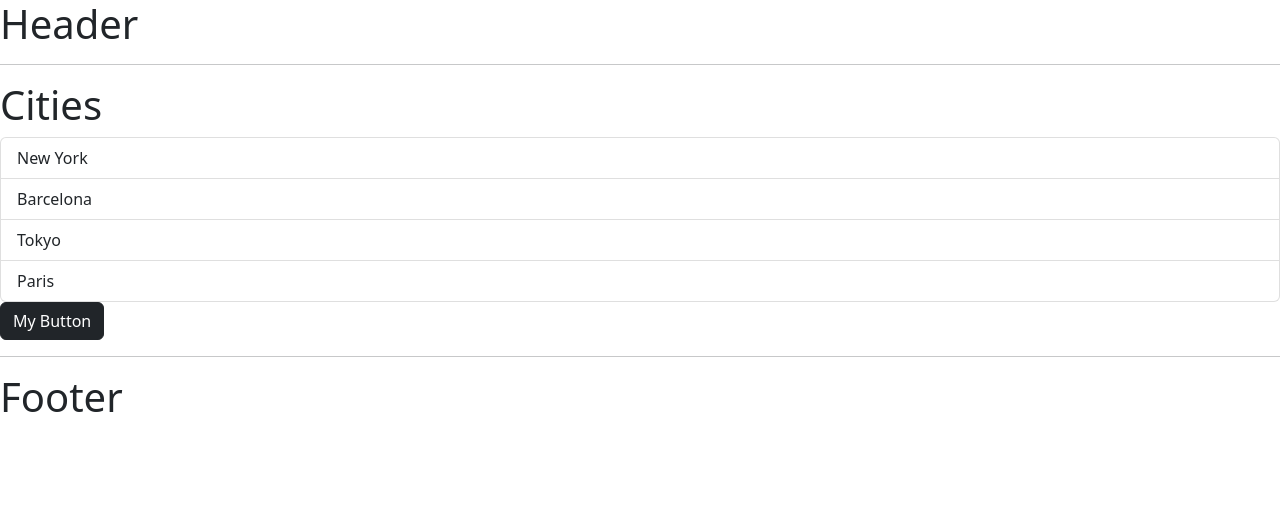
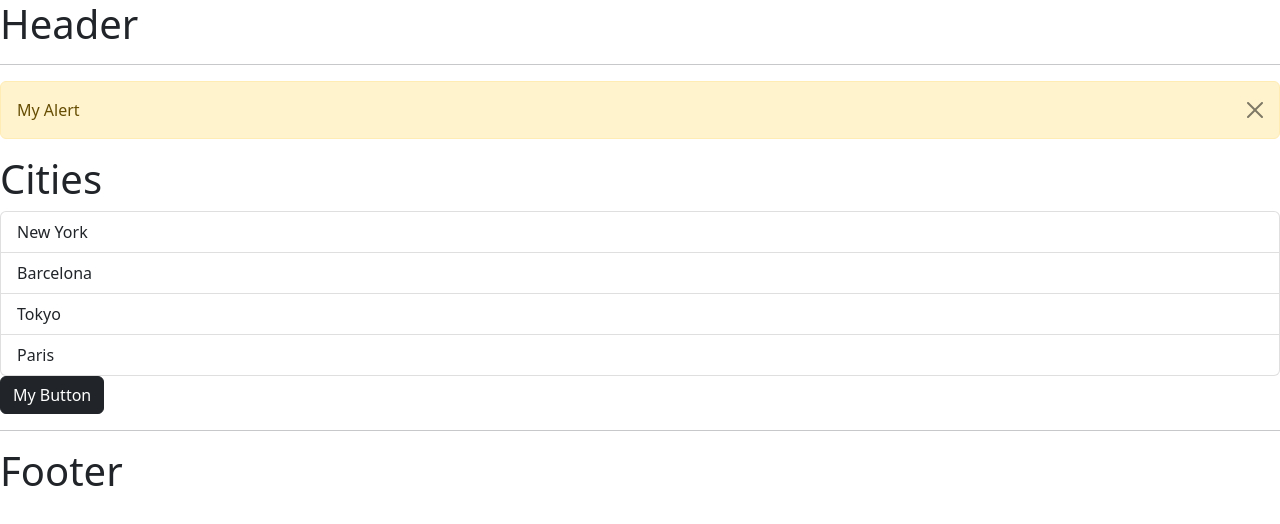
Before and after one commit to juliaafaqir/react-task, a React (Vite) app: page / in a window 1280 px wide. Both pictures are taken after a click on the button "My Button". Shown: the top 524 px of the page. Built offline with nearby package versions, Linux system fonts and the light colour scheme.

Commit message:
testing with different components

```diff
--- /dev/null
+++ b/src/components/Alert.tsx
@@ -0,0 +1,16 @@
+import React from 'react'
+interface AlertProps{
+    children: string;
+    onClose: () => void;
+}
+const Alert = ({children, onClose}:AlertProps) => {
+  return (
+    <div className="alert alert-warning alert-dismissible fade show">
+      {children}
+      <button type="button" className="btn-close" data-bs-dismiss="alert" aria-label="Close" onClick={onClose}>
+      </button>
+    </div>
+  )
+}
+
+export default Alert
--- a/src/components/Button.tsx
+++ b/src/components/Button.tsx
@@ -1,15 +1,16 @@
+import { ReactElement } from 'react';
+import Alert from './Alert'
+
 interface ButtonProps {
     children: string;
     color?: 'primary' | 'secondary' | 'danger' | 'success' | 'dark';
     onClick: () => void;
-
-
 }
 
 const Button = ({children, onClick, color='primary'}:ButtonProps) => {
   return (
     <div>
-      <button type="button" className={'btn btn-'+ color} onClick={onClick}>{children}</button>
+      <button className={'btn btn-'+ color} onClick={onClick}>{children}</button>
     </div>
   )
 }
--- a/src/components/MainContent.tsx
+++ b/src/components/MainContent.tsx
@@ -1,5 +1,7 @@
 import ListGroup from "./ListGroup";
 import Button from "./Button"
+import Alert from "./Alert";
+import { useState } from "react";
 
 
 function MainContent(){
@@ -7,11 +9,14 @@ function MainContent(){
     const handleSelectItem = (item:string) => {
         console.log(item)
     }
+    const [alertVisible, setAlertVisibility] = useState(false)
 
     return (
     <>
-    <ListGroup items={items} heading="Cities" onSelectItem={handleSelectItem} />
-    <Button color="dark" onClick={() => console.log('Clicked')}>
+{    alertVisible && <Alert onClose={()=>setAlertVisibility(false)}>My Alert</Alert>
+}    <ListGroup items={items} heading="Cities" onSelectItem={handleSelectItem} />
+
+    <Button color="dark" onClick={() => setAlertVisibility(true)}>
         My Button
     </Button>
     </>
```
